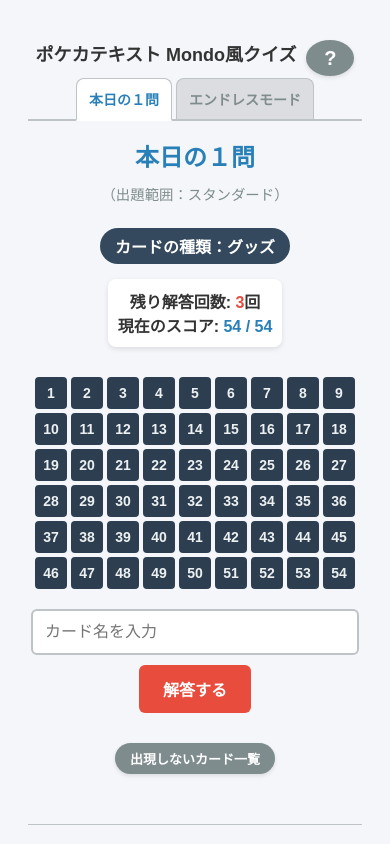
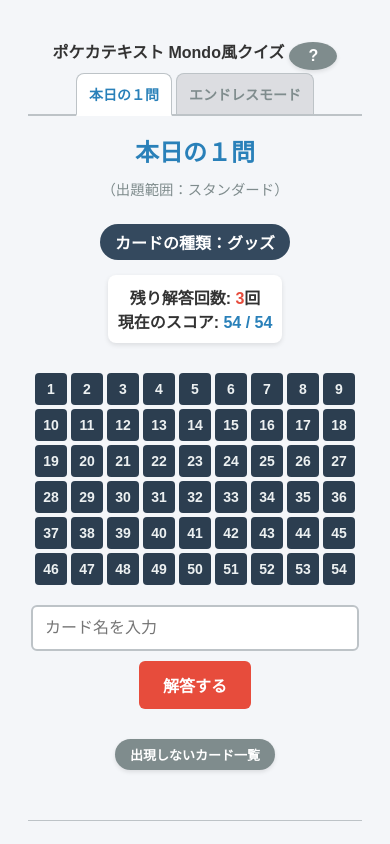
Before and after one commit to nkdxx19-byte/goodsmondo, a plain HTML site: page index.html in a window 390 px wide. Shown: the top 844 px of the page. Drawn offline with Linux system fonts and the light colour scheme.

Commit message:
Update index.html

```diff
--- a/index.html
+++ b/index.html
@@ -90,7 +90,6 @@
     margin-bottom: 15px;
   }
 
-  /* 【改善】Gridレイアウトを採用し、左右の余白を均等にする */
   .panel-outer-wrapper {
     margin: 20px auto;
     max-width: 600px;
@@ -98,7 +97,6 @@
   }
   .panel-container {
     display: grid;
-    /* 32pxのパネルを画面幅の限界まで並べ、全体を中央に寄せる */
     grid-template-columns: repeat(auto-fit, 32px);
     justify-content: center;
     gap: 4px;
@@ -270,8 +268,20 @@
   .footer a { color: #2980b9; text-decoration: none; font-weight: bold; }
   .footer a:hover { text-decoration: underline; }
 
+  /* 【改善】スマホ画面時のレイアウト調整 */
   @media (max-width: 480px) {
-    h1 { font-size: 18px; }
+    h1 {
+      font-size: 16px; /* タイトル文字を少し小さく */
+      white-space: nowrap; /* ★1行に固定して改行させない */
+    }
+    .title-container {
+      gap: 5px; /* タイトルと「？」ボタンの隙間を詰める */
+    }
+    .circle-btn {
+      width: 28px; /* 「？」ボタンを少し小さく */
+      height: 28px;
+      font-size: 16px;
+    }
     .tab { padding: 10px 12px; font-size: 14px; margin: 0 2px; }
     .score-board { font-size: 16px; padding: 10px; }
     input[type="text"] { width: 90%; }
@@ -581,7 +591,6 @@
   if (currentMode === 'endless') {
       const selectedType = document.getElementById('typeSelect').value;
       if (selectedType === 'トレーナーズ（すべて）') {
-          // すべてが選ばれたときは出題の種類を非表示にする
           document.getElementById('hint-area').innerText = `条件：${document.getElementById('formatSelect').value} / すべて`;
       }
   }
```
